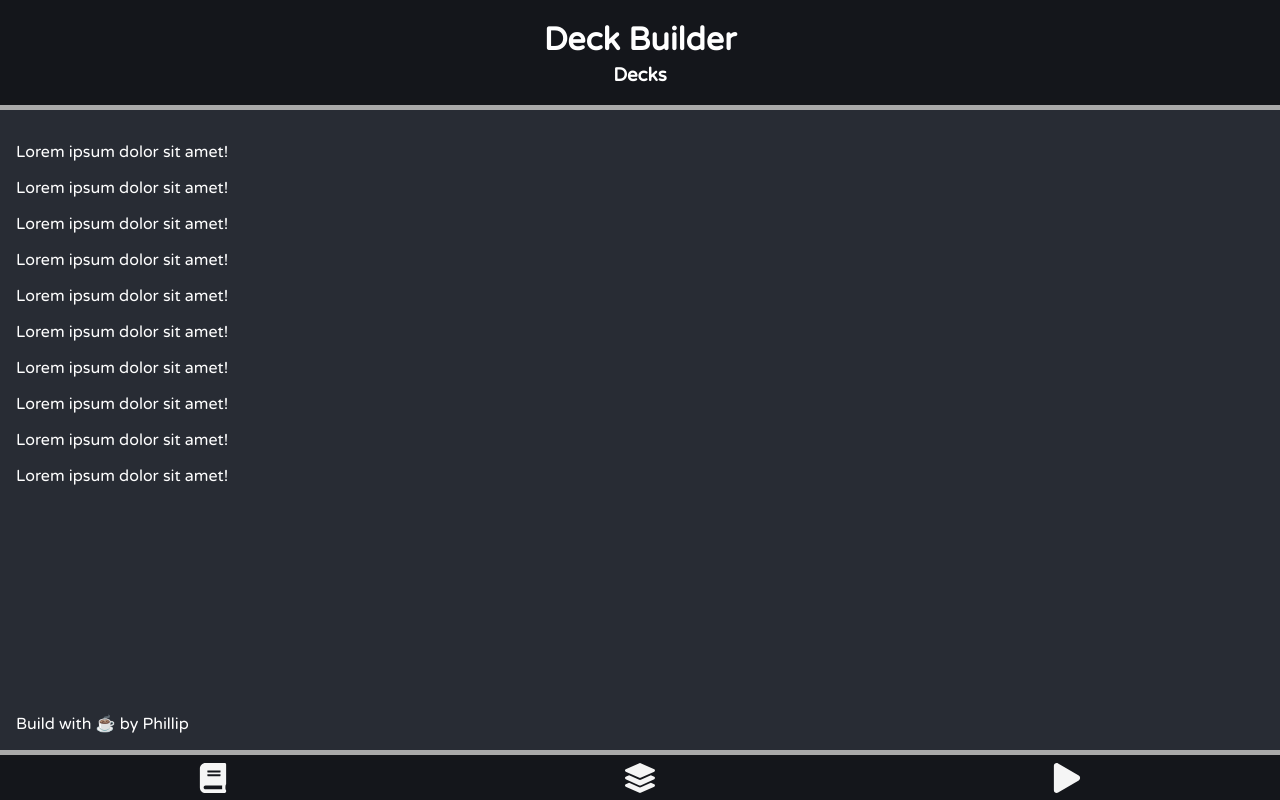
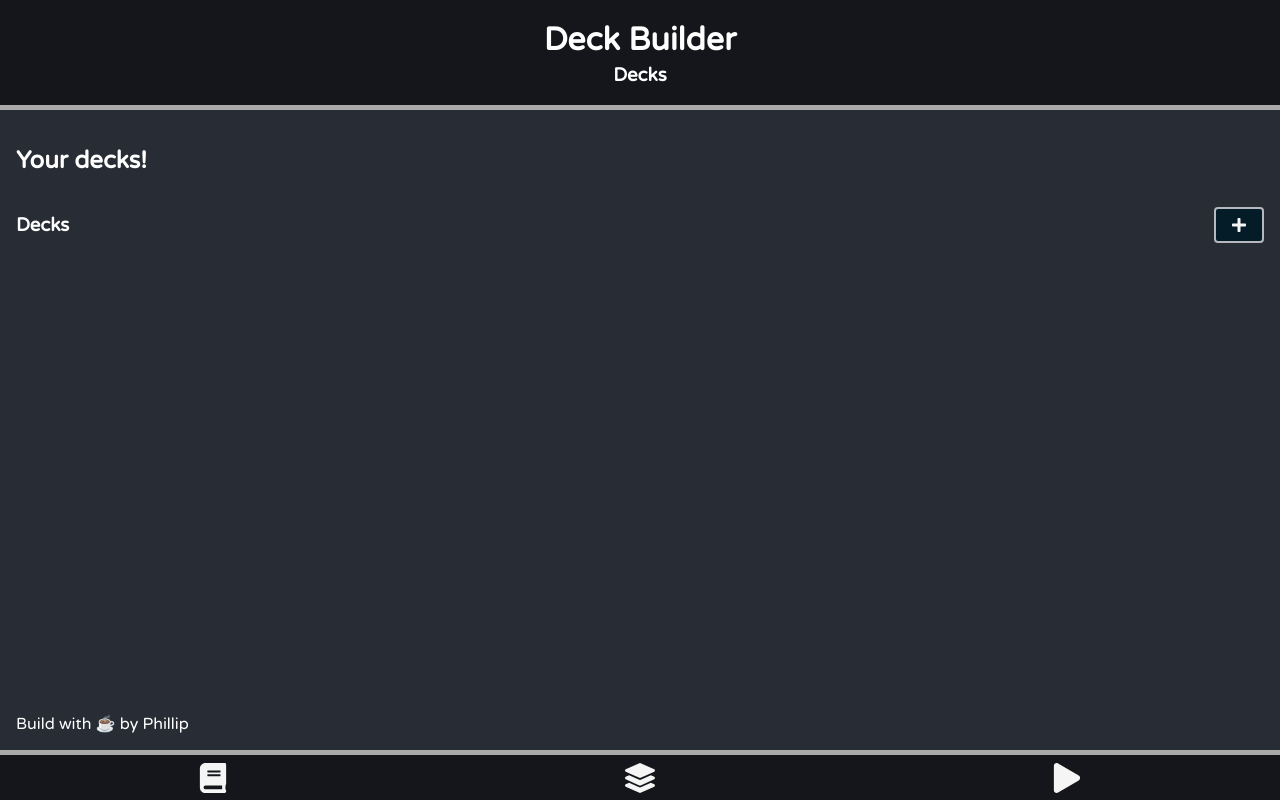
Before and after one commit to phillipphoenix/deck-builder, a Next.js app: page /decks in a window 1280 px wide. Built offline with nearby package versions, Linux system fonts and the light colour scheme.

Commit message:
Set up basics for decks page.

```diff
--- a/components/edit-card/edit-card.tsx
+++ b/components/edit-card/edit-card.tsx
@@ -2,7 +2,7 @@ import React, { useEffect, useState } from "react";
 import styles from "./edit-card.module.scss";
 import useInput from "../../hooks/use-input";
 
-import { useCardDataRepo } from "../../data-hooks/cards-hooks";
+import { useCardDataRepo } from "../../data-hooks/useCardDataRepo";
 import { CardData } from "../../types/CardData";
 
 export interface editCardPage {
--- /dev/null
+++ b/data-hooks/useDeckDataRepo.ts
@@ -0,0 +1,6 @@
+import IRepository from "../ORM/IRepository";
+import { DeckData, DeckDataRepo } from "../types/DeckData";
+
+export const useDeckDataRepo = (): IRepository<DeckData> => {
+  return DeckDataRepo;
+};
--- a/pages/Page.module.scss
+++ b/pages/Page.module.scss
@@ -1,5 +1,6 @@
 @import "variables";
 @import "colours";
+@import "layouts";
 
 .container {
   min-height: 100vh;
@@ -41,6 +42,10 @@
 
   .main {
     flex: 1 1;
+
+    .item-list {
+      @extend .list__2-columns;
+    }
   }
 
   .footer {
--- a/pages/decks.tsx
+++ b/pages/decks.tsx
@@ -2,11 +2,34 @@ import Head from "next/head";
 import pageStyles from "./Page.module.scss";
 import PageHeader from "../components/page-header/page-header";
 import Nav from "../components/navigation/navigation";
+import { DeckData } from "../types/DeckData";
+import { useState, useEffect } from "react";
+import { useCardDataRepo } from "../data-hooks/useCardDataRepo";
+import { useDeckDataRepo } from "../data-hooks/useDeckDataRepo";
+import HeaderBar from "../components/header-bar/header-bar";
+import Link from "next/link";
+import { FontAwesomeIcon } from "@fortawesome/react-fontawesome";
+import { faPlus } from "@fortawesome/free-solid-svg-icons";
+import CardItem from "../components/card-item/card-item";
 
 const header = "Deck Builder";
 const subHeader = "Decks";
 
 const DecksPage: React.SFC<{}> = () => {
+  const [decks, setDecks] = useState<DeckData[]>([]);
+
+  const deckDataRepo = useDeckDataRepo();
+
+  useEffect(() => {
+    deckDataRepo.getAll().then((fetchedDecks) => {
+      // Sort cards alphabetically by ID.
+      fetchedDecks.sort((deckA, deckB) =>
+        deckA.id === deckB.id ? 0 : deckA.name > deckB.name ? 1 : -1
+      );
+      setDecks(fetchedDecks);
+    });
+  }, []);
+
   return (
     <div className={pageStyles.container}>
       <Head>
@@ -23,16 +46,23 @@ const DecksPage: React.SFC<{}> = () => {
 
       <div className={pageStyles["main-container"]}>
         <main className={pageStyles.main}>
-          <p>Lorem ipsum dolor sit amet!</p>
-          <p>Lorem ipsum dolor sit amet!</p>
-          <p>Lorem ipsum dolor sit amet!</p>
-          <p>Lorem ipsum dolor sit amet!</p>
-          <p>Lorem ipsum dolor sit amet!</p>
-          <p>Lorem ipsum dolor sit amet!</p>
-          <p>Lorem ipsum dolor sit amet!</p>
-          <p>Lorem ipsum dolor sit amet!</p>
-          <p>Lorem ipsum dolor sit amet!</p>
-          <p>Lorem ipsum dolor sit amet!</p>
+          <h2>Your decks!</h2>
+          <HeaderBar header="Decks">
+            <Link href="/deck/create">
+              <button>
+                <FontAwesomeIcon icon={faPlus} />
+              </button>
+            </Link>
+          </HeaderBar>
+          <div className={pageStyles["item-list"]}>
+            {decks.map((deck) => (
+              <Link key={deck.id} href="/deck/:id/edit" as={`/deck/${deck.id}/edit`}>
+                <a>
+                  <CardItem cardData={deck} />
+                </a>
+              </Link>
+            ))}
+          </div>
         </main>
         <footer className={pageStyles.footer}>Build with ☕ by Phillip</footer>
       </div>
--- a/pages/index.module.scss
+++ /dev/null
@@ -1,5 +0,0 @@
-@import "layouts";
-
-.card-list {
-  @extend .list__2-columns;
-}
--- a/pages/index.tsx
+++ b/pages/index.tsx
@@ -1,7 +1,6 @@
 import { useState, useEffect } from "react";
 import Head from "next/head";
 import pageStyles from "./Page.module.scss";
-import styles from "./index.module.scss";
 import PageHeader from "../components/page-header/page-header";
 import Nav from "../components/navigation/navigation";
 import { CardData } from "../types/CardData";
@@ -11,7 +10,7 @@ import CardItem from "../components/card-item/card-item";
 
 import { FontAwesomeIcon } from "@fortawesome/react-fontawesome";
 import { faPlus } from "@fortawesome/free-solid-svg-icons";
-import { useCardDataRepo } from "../data-hooks/cards-hooks";
+import { useCardDataRepo } from "../data-hooks/useCardDataRepo";
 
 const header = "Deck Builder";
 const subHeader = "Cards";
@@ -55,7 +54,7 @@ const CardsPage: React.SFC<{}> = () => {
               </button>
             </Link>
           </HeaderBar>
-          <div className={styles["card-list"]}>
+          <div className={pageStyles["item-list"]}>
             {cards.map((card) => (
               <Link key={card.id} href="/card/:id/edit" as={`/card/${card.id}/edit`}>
                 <a>
--- a/types/DeckData.ts
+++ b/types/DeckData.ts
@@ -1,5 +1,6 @@
 import { CardData } from "./CardData";
 import Saveable from "./saveable";
+import LocalStorageRepository from "../ORM/LocalStorageRepository";
 
 export class DeckData extends Saveable<DeckData> {
   static type = "DeckData";
@@ -17,3 +18,5 @@ export class DeckData extends Saveable<DeckData> {
   description: string;
   cards: CardData[];
 }
+
+export const DeckDataRepo = new LocalStorageRepository(DeckData);
```
Also changed, not shown: data-hooks/useCardDataRepo.ts (renamed from data-hooks/cards-hooks.ts).
